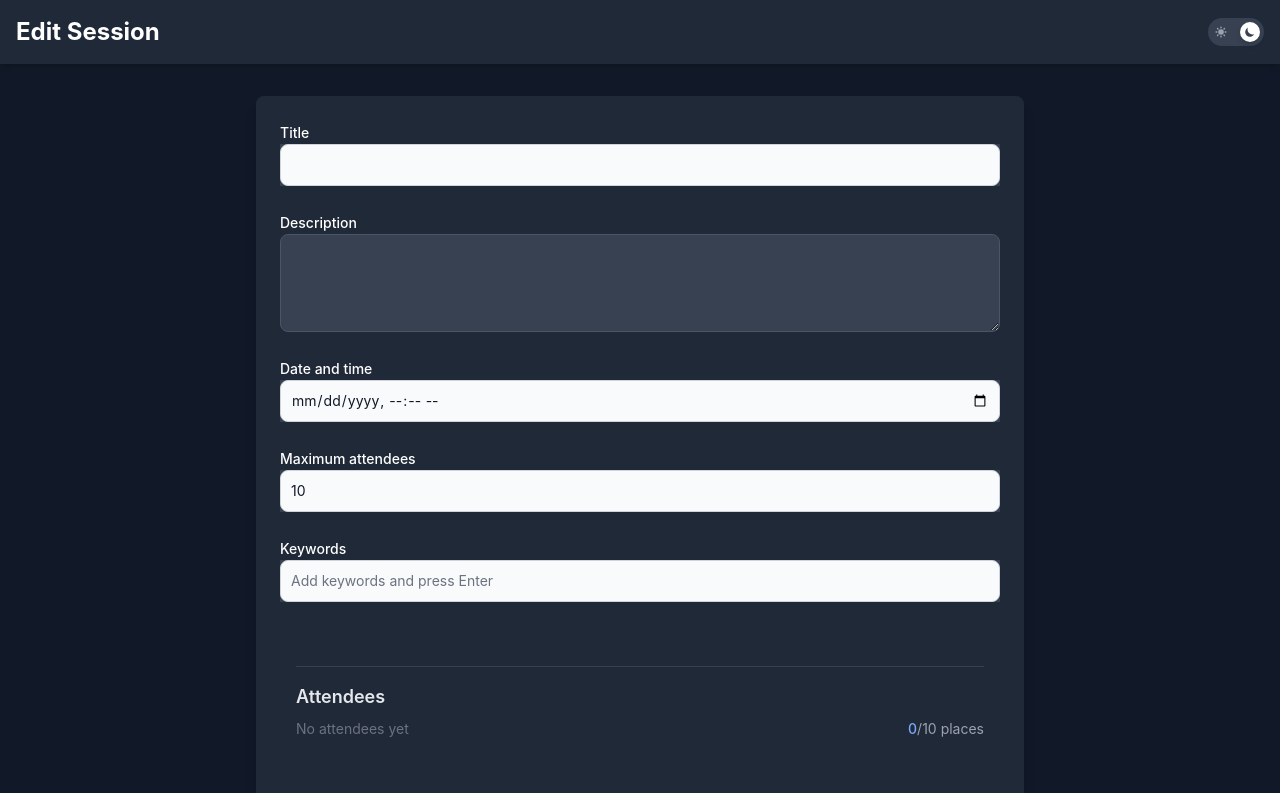
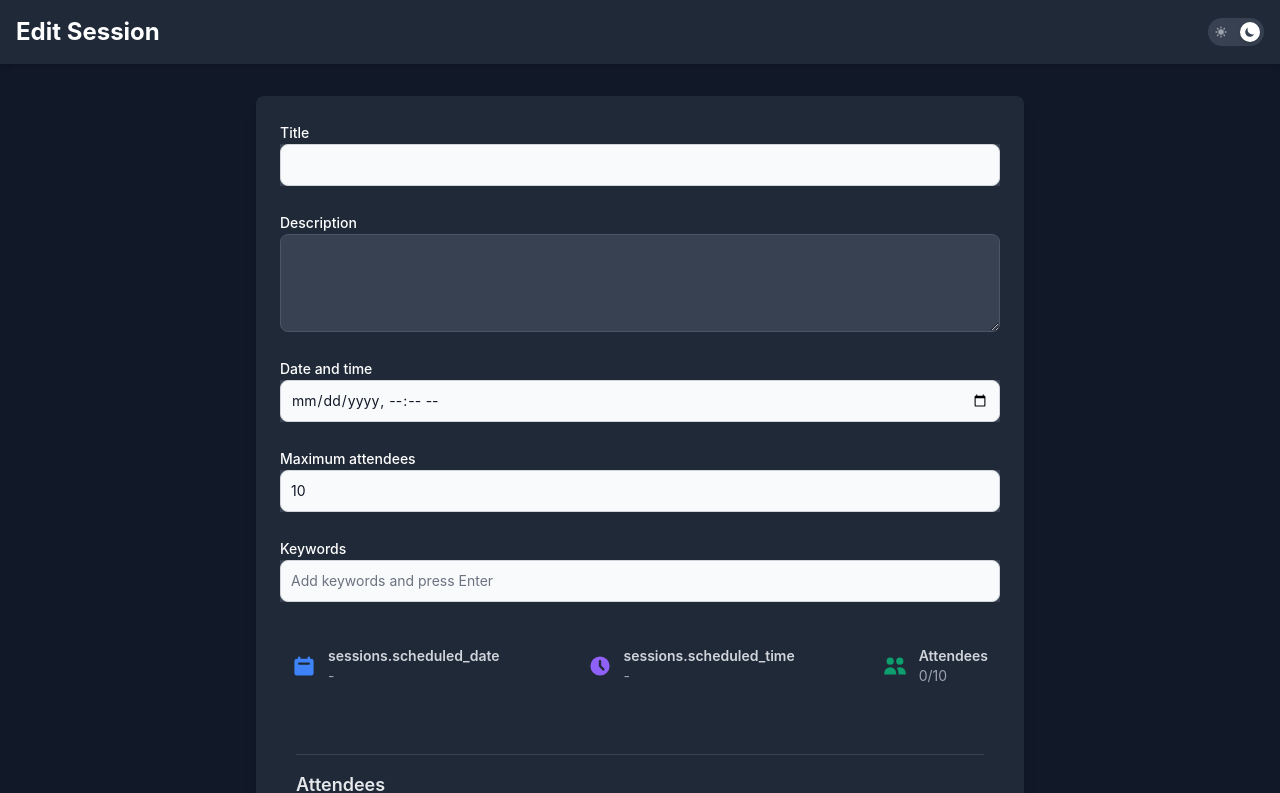
Before and after one commit to Amadorfl72/mentorhub, a React (Create React App) app in the folder frontend/: page /session/1 in a window 1280 px wide. Shown: the top 793 px of the page. Built offline with nearby package versions, Linux system fonts and the light colour scheme.

Commit message:
contador subido junto a fecha. Imagenes en ALL-Sessions no disponibles. en seccion Mis Sesiones, las propias no tienen la informacion ni de plazas ni de asistentes.

```diff
--- a/frontend/src/pages/AllSessionsPage.tsx
+++ b/frontend/src/pages/AllSessionsPage.tsx
@@ -702,7 +702,7 @@ const AllSessionsPage = () => {
                       </div>
                       <div className="flex items-center">
                         <HiUsers className="mr-1.5 h-4 w-4 text-green-400" />
-                        <span>Max: {session.max_attendees}</span>
+                        <span>{session.mentees ? session.mentees.length : 0}/{session.max_attendees}</span>
                       </div>
                     </div>
 
--- a/frontend/src/pages/DashboardPage.tsx
+++ b/frontend/src/pages/DashboardPage.tsx
@@ -953,7 +953,7 @@ const DashboardPage = () => {
                       </div>
                       <div className="flex items-center">
                         <HiUsers className="mr-1.5 h-4 w-4 text-green-400" />
-                        <span>Max: {session.max_attendees}</span>
+                        <span>{session.mentees ? session.mentees.length : 0}/{session.max_attendees}</span>
                       </div>
                     </div>
 
@@ -1049,11 +1049,6 @@ const DashboardPage = () => {
                             <span className="text-xs text-gray-500">{t('sessions.no_attendees')}</span>
                           )}
                         </div>
-                      </div>
-                      <div className="text-xs text-gray-400">
-                        <span className="font-medium text-blue-400">{session.mentees ? session.mentees.length : 0}</span>
-                        <span>/</span>
-                        <span>{session.max_attendees}</span> {t('sessions.places')}
                       </div>
                     </div>
                   </div>
--- a/frontend/src/pages/SessionPage.tsx
+++ b/frontend/src/pages/SessionPage.tsx
@@ -2,7 +2,7 @@ import React, { useState, useEffect, useMemo } from 'react';
 import { Button, Label, TextInput, Textarea, Select, Modal, Avatar } from 'flowbite-react';
 import { useNavigate, useParams } from 'react-router-dom';
 import { createSession, getSession, updateSession, deleteSession, enrollMentee, unenrollMentee, Session } from '../services/sessionService';
-import { HiX, HiArrowLeft, HiExclamation } from 'react-icons/hi';
+import { HiX, HiArrowLeft, HiExclamation, HiCalendar, HiClock, HiUsers } from 'react-icons/hi';
 import { useTranslation } from 'react-i18next';
 import { fetchData } from '../services/apiService';
 import ThemeSwitch from '../components/ThemeSwitch';
@@ -516,6 +516,43 @@ const SessionPage: React.FC = () => {
                 </div>
               </div>
 
+              {/* Detalles de fecha y hora */}
+              <div className="flex flex-col md:flex-row justify-between gap-4 my-5">
+                <div className="flex items-center p-3 bg-gray-800 rounded-lg">
+                  <HiCalendar className="h-6 w-6 text-blue-500 mr-3" />
+                  <div>
+                    <p className="text-sm text-gray-300 font-semibold">
+                      {t('sessions.scheduled_date')}
+                    </p>
+                    <p className="text-sm text-gray-400">
+                      {sessionData.scheduled_time ? new Date(sessionData.scheduled_time).toLocaleDateString() : '-'}
+                    </p>
+                  </div>
+                </div>
+                <div className="flex items-center p-3 bg-gray-800 rounded-lg">
+                  <HiClock className="h-6 w-6 text-purple-500 mr-3" />
+                  <div>
+                    <p className="text-sm text-gray-300 font-semibold">
+                      {t('sessions.scheduled_time')}
+                    </p>
+                    <p className="text-sm text-gray-400">
+                      {sessionData.scheduled_time ? new Date(sessionData.scheduled_time).toLocaleTimeString() : '-'}
+                    </p>
+                  </div>
+                </div>
+                <div className="flex items-center p-3 bg-gray-800 rounded-lg">
+                  <HiUsers className="h-6 w-6 text-green-500 mr-3" />
+                  <div>
+                    <p className="text-sm text-gray-300 font-semibold">
+                      {t('sessions.attendees')}
+                    </p>
+                    <p className="text-sm text-gray-400">
+                      {sessionData.mentees ? sessionData.mentees.length : 0}/{sessionData.max_attendees}
+                    </p>
+                  </div>
+                </div>
+              </div>
+
               {/* Sección de información de la sesión */}
               <div className="mb-4 p-4 bg-gray-800 rounded-lg">
                 {/* Información de mentees */}
@@ -549,13 +586,6 @@ const SessionPage: React.FC = () => {
                           <span className="text-sm text-gray-500">{t('sessions.no_attendees')}</span>
                         )}
                       </div>
-                    </div>
-
-                    {/* Contador de plazas */}
-                    <div className="text-sm text-gray-400">
-                      <span className="font-medium text-blue-400">{sessionData.mentees ? sessionData.mentees.length : 0}</span>
-                      <span>/</span>
-                      <span>{sessionData.max_attendees}</span> {t('sessions.places')}
                     </div>
                   </div>
                 </div>
```
